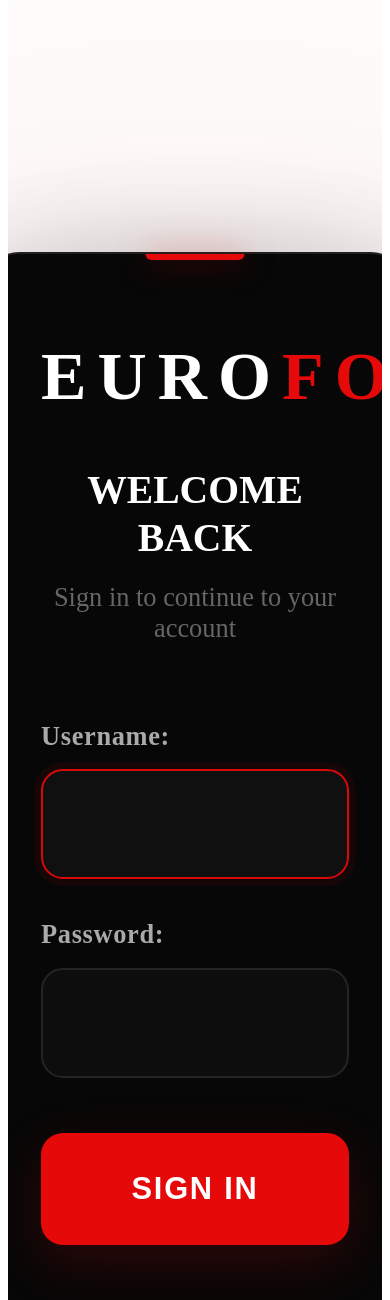
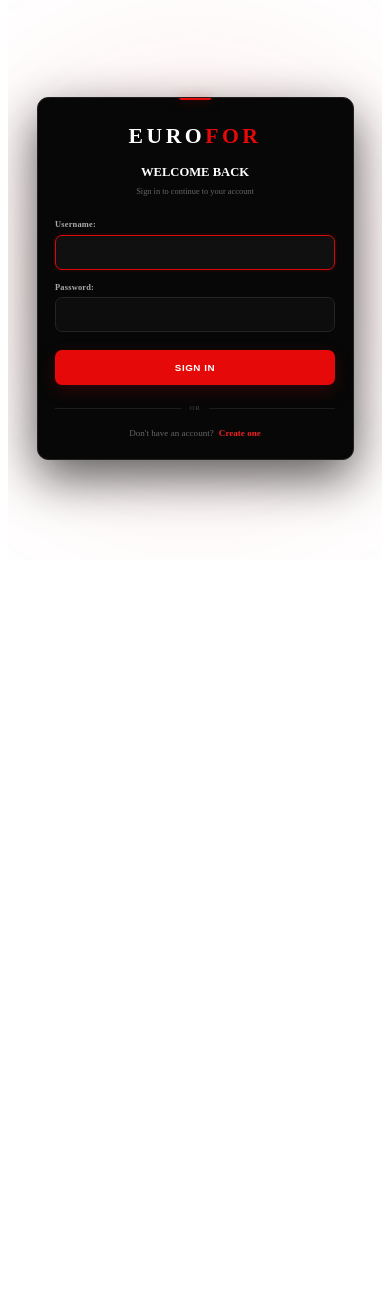
Before and after one commit to muhammad123186/eurfot, a Django app: page /login/ in a window 390 px wide. Shown: the top 1300 px of the page. After the commit the page ends 519 px from the top, so only its background shows below. Run offline with Django 5.2, Linux system fonts and the light colour scheme.

Commit message:
Update login page UI and functionality

```diff
--- a/templates/registration/login.html
+++ b/templates/registration/login.html
@@ -375,7 +375,7 @@
 
     .login-page{
         padding:30px 15px;
-        zoom: 220%;
+        zoom: 70%;
     }
 
     .login-box{
```
Also changed, not shown: 3 other files.
